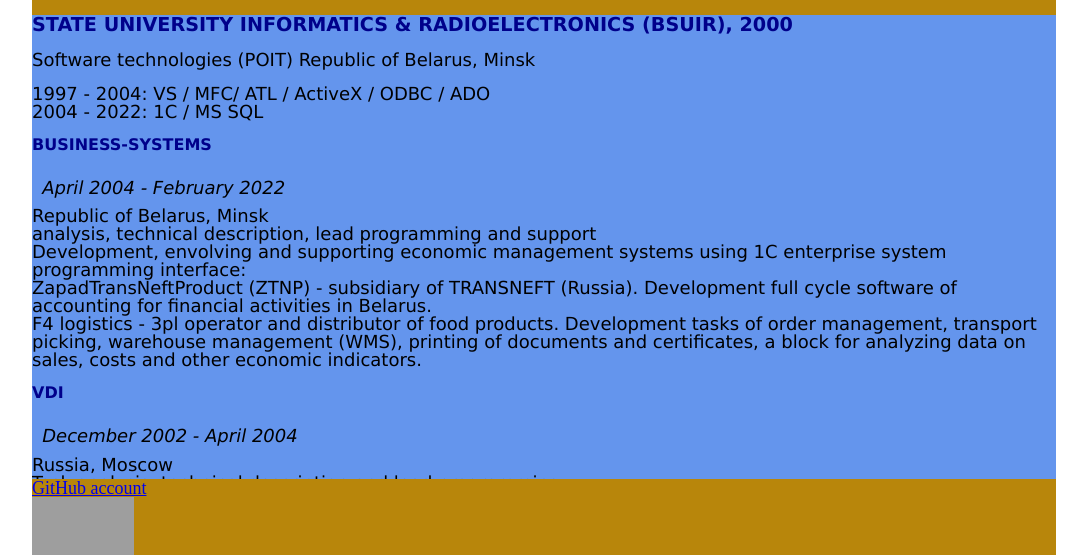
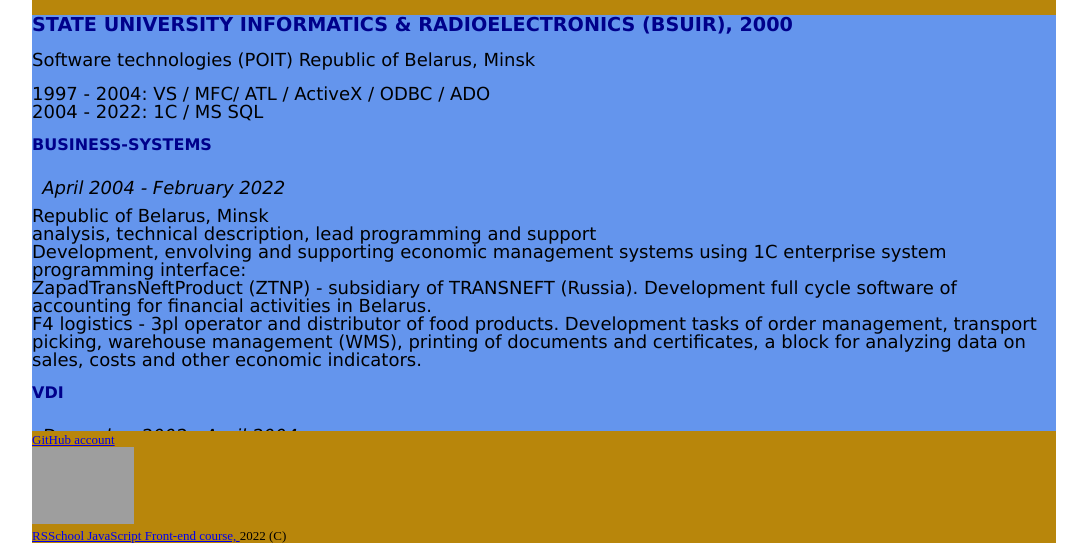
Before and after one commit to agoleta/rsschool-cv, a plain HTML site: page index.html in a window 1280 px wide. Shown: the part 130-685 px from the top of the page, without its empty margins (96-1183 px from the left). Drawn offline with Linux system fonts and the light colour scheme; grey boxes are pictures that could not be loaded.

Commit message:
feat: fnl

```diff
--- a/index.html
+++ b/index.html
@@ -179,13 +179,13 @@
 
         </main>
         <footer>
-            <div class="footer-style">
-                <a href="https://github.com/agoleta">GitHub account</a>
+            <div>
+                <a class="footer-style" href="https://github.com/agoleta">GitHub account</a>
                 <br>
                 <img src="https://rs.school/images/rs_school_js.svg" style="width: 10%;">
                 <br>
-                <a href="https://rs.school/js/">RSSchool JavaScript Front-end course, </a>
-                <span>2022 (C)</span>
+                <a class="footer-style" href="https://rs.school/js/">RSSchool JavaScript Front-end course, </a>
+                <span class="footer-style">2022 (C)</span>
             </div>
         </footer>
     </div>
--- a/styles.css
+++ b/styles.css
@@ -10,7 +10,7 @@
 
 main {
     overflow: scroll;
-    height: 58vh;
+    height: 52vh;
     background-color:cornflowerblue;
 }
 
@@ -117,3 +117,8 @@ h3{
 .code{
     font-weight: 800;
 }
+
+.footer-style
+{
+    font-size: small;
+}
```
